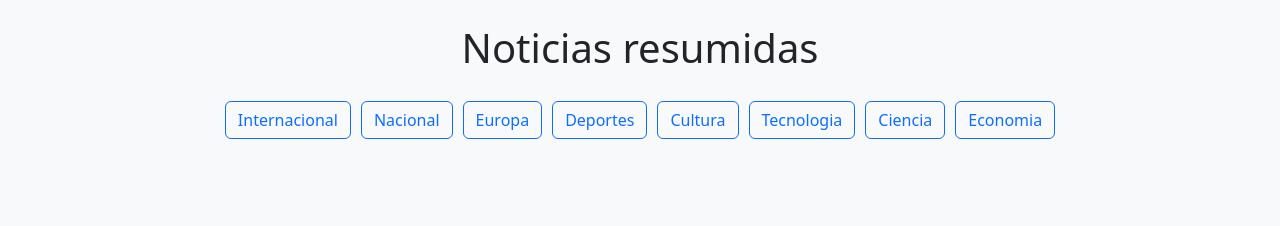
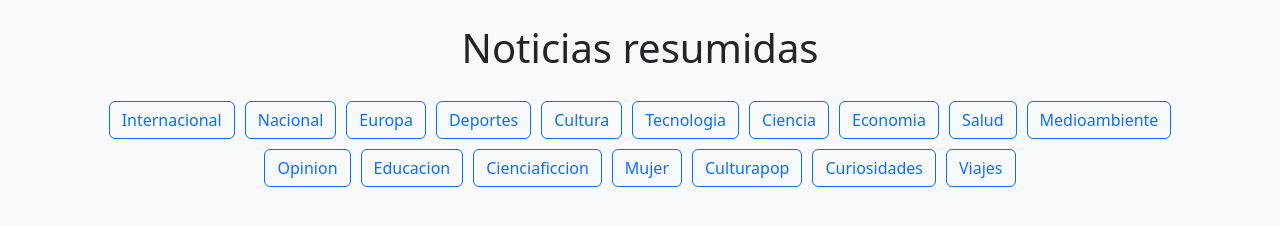
Before and after one commit to PedroGuiraoGil/NEWS, a plain HTML site: page index.html in a window 1280 px wide. Drawn offline with nearby package versions, Linux system fonts and the light colour scheme.

Commit message:
Update index.html

```diff
--- a/index.html
+++ b/index.html
@@ -56,12 +56,42 @@
         proxy + "https://feeds.feedburner.com/genbeta"
       ],
       ciencia: [
-        proxy + "https://www.agenciasinc.es/rss/Noticias",
-        proxy + "https://feeds.nationalgeographic.com/ng/News/News_Main"
+        proxy + "https://www.nationalgeographic.com.es/rss/ciencia.xml",
+        proxy + "https://www.muyinteresante.es/rss/ciencia"
       ],
       economia: [
         proxy + "https://www.eleconomista.es/rss/rss-economia.php",
         proxy + "https://e00-expansion.uecdn.es/rss/economia.xml"
+      ],
+      salud: [
+        proxy + "https://www.infosalus.com/rss/salud.xml"
+      ],
+      medioambiente: [
+        proxy + "https://elpais.com/rss/medio-ambiente.xml"
+      ],
+      opinion: [
+        proxy + "https://www.eldiario.es/rss/opinion/"
+      ],
+      educacion: [
+        proxy + "https://www.europapress.es/rss/rss.aspx?ch=33"
+      ],
+      cienciaficcion: [
+        proxy + "https://www.espinof.com/tag/ciencia-ficcion/rss",
+        proxy + "https://feeds.feedburner.com/xataka-ciencia"
+      ],
+      mujer: [
+        proxy + "https://www.eldiario.es/rss/feminismo/"
+      ],
+      culturapop: [
+        proxy + "https://www.espinof.com/feed/rss",
+        proxy + "https://vertele.eldiario.es/rss/"
+      ],
+      curiosidades: [
+        proxy + "https://www.muyinteresante.es/rss/curiosidades"
+      ],
+      viajes: [
+        proxy + "https://feeds.nationalgeographic.com.es/rss/viajes.xml",
+        proxy + "https://www.traveler.es/rss"
       ]
     };
 
```
